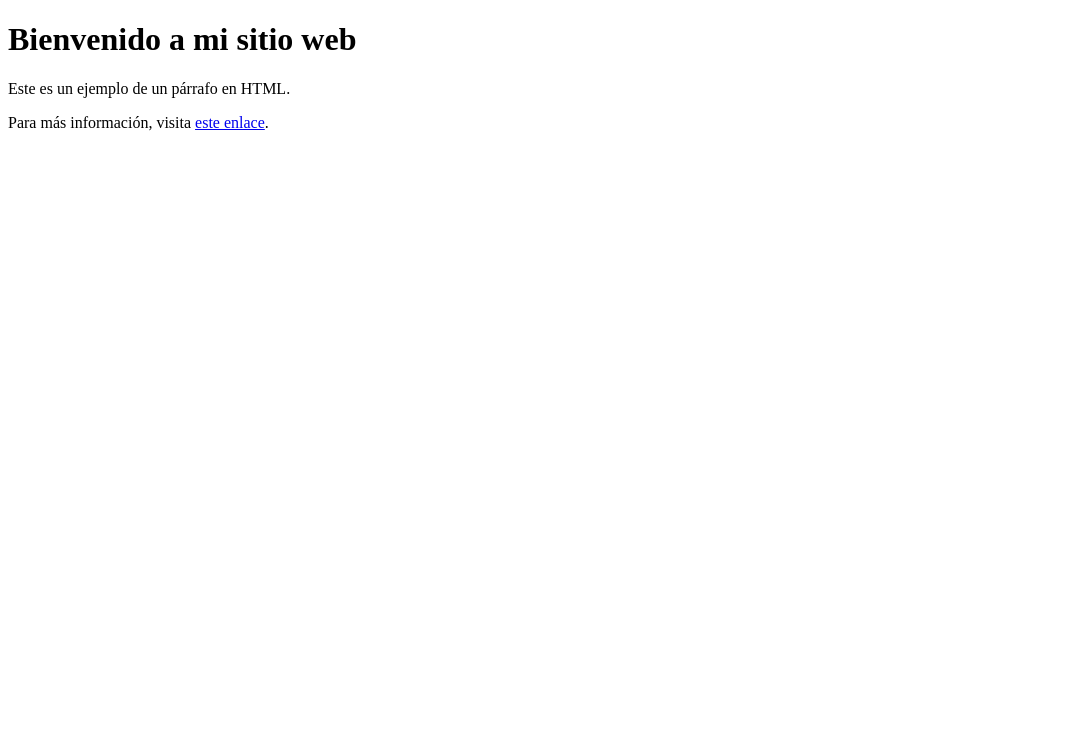
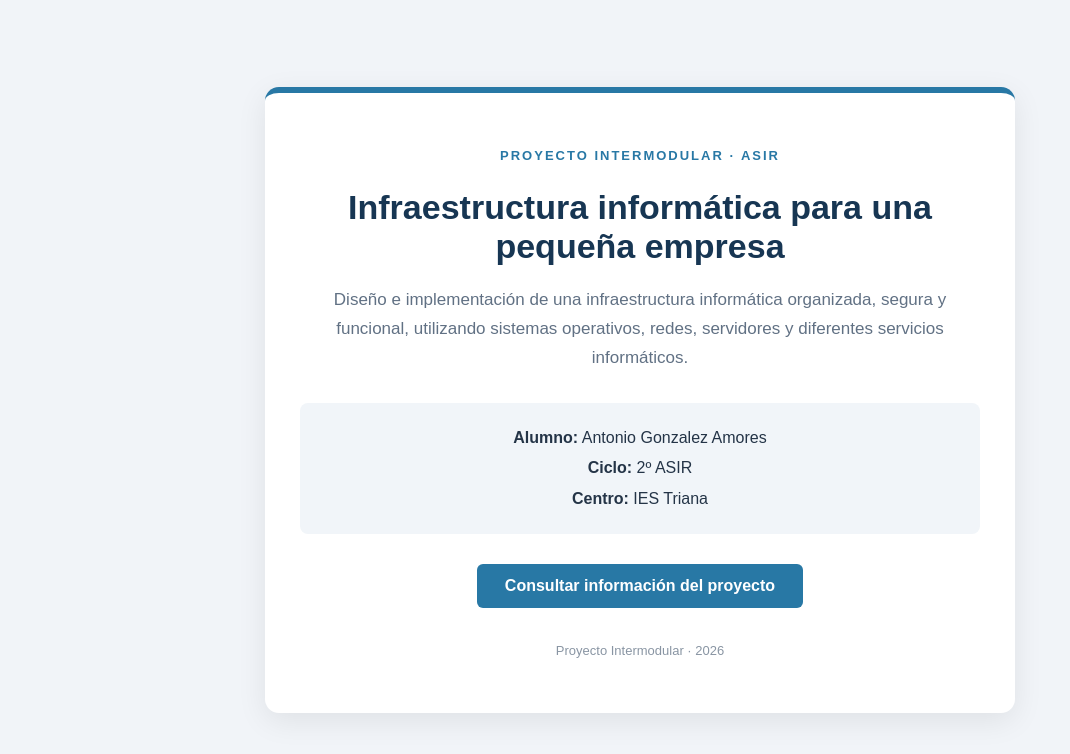
Before and after one commit to aantgonamo-lang/Diseno-e-implementacion-de-una-infraestructura-informatica-para-una-pequena-empresa., a plain HTML site: page index.html in a window 1280 px wide. Shown: the whole page, without its empty margins (0-1070 px from the left). Drawn offline with Linux system fonts and the light colour scheme.

Commit message:
index.html

```diff
--- a/index.html
+++ b/index.html
@@ -2,11 +2,127 @@
 <html lang="es">
 <head>
     <meta charset="UTF-8">
-    <title>Mi Primera Página Web</title>
+    <meta name="viewport" content="width=device-width, initial-scale=1.0">
+    <title>Proyecto ASIR | Infraestructura informática</title>
+
+    <style>
+        * {
+            margin: 0;
+            padding: 0;
+            box-sizing: border-box;
+        }
+
+        body {
+            font-family: Arial, sans-serif;
+            background: #f1f4f8;
+            color: #243447;
+            min-height: 100vh;
+            display: flex;
+            align-items: center;
+            justify-content: center;
+            padding: 20px;
+        }
+
+        .container {
+            background: white;
+            max-width: 750px;
+            width: 100%;
+            padding: 55px 35px;
+            border-radius: 14px;
+            text-align: center;
+            box-shadow: 0 8px 30px rgba(0,0,0,0.08);
+            border-top: 6px solid #2878a5;
+        }
+
+        .tag {
+            color: #2878a5;
+            font-weight: bold;
+            letter-spacing: 2px;
+            font-size: 13px;
+            margin-bottom: 25px;
+        }
+
+        h1 {
+            font-size: 34px;
+            color: #173653;
+            margin-bottom: 20px;
+        }
+
+        .description {
+            color: #617184;
+            font-size: 17px;
+            line-height: 1.7;
+            margin-bottom: 30px;
+        }
+
+        .details {
+            background: #f1f5f9;
+            padding: 20px;
+            border-radius: 8px;
+            margin-bottom: 30px;
+            line-height: 1.9;
+        }
+
+        .button {
+            display: inline-block;
+            background: #2878a5;
+            color: white;
+            text-decoration: none;
+            padding: 13px 28px;
+            border-radius: 6px;
+            font-weight: bold;
+            transition: background 0.2s;
+        }
+
+        .button:hover {
+            background: #173653;
+        }
+
+        footer {
+            margin-top: 35px;
+            color: #8995a3;
+            font-size: 13px;
+        }
+
+        @media (max-width: 500px) {
+            h1 {
+                font-size: 27px;
+            }
+
+            .container {
+                padding: 40px 22px;
+            }
+        }
+    </style>
 </head>
+
 <body>
-    <h1>Bienvenido a mi sitio web</h1>
-    <p>Este es un ejemplo de un párrafo en HTML.</p>
-    <p>Para más información, visita <a href="https://www.ejemplo.com">este enlace</a>.</p>
+
+    <main class="container">
+
+        <div class="tag">PROYECTO INTERMODULAR · ASIR</div>
+
+        <h1>Infraestructura informática para una pequeña empresa</h1>
+
+        <p class="description">
+            Diseño e implementación de una infraestructura informática
+            organizada, segura y funcional, utilizando sistemas operativos,
+            redes, servidores y diferentes servicios informáticos.
+        </p>
+
+        <div class="details">
+            <p><strong>Alumno:</strong> Antonio Gonzalez Amores</p>
+            <p><strong>Ciclo:</strong> 2º ASIR</p>
+            <p><strong>Centro:</strong> IES Triana</p>
+        </div>
+
+        <a class="button" href="README.md">Consultar información del proyecto</a>
+
+        <footer>
+            Proyecto Intermodular · 2026
+        </footer>
+
+    </main>
+
 </body>
 </html>
```
